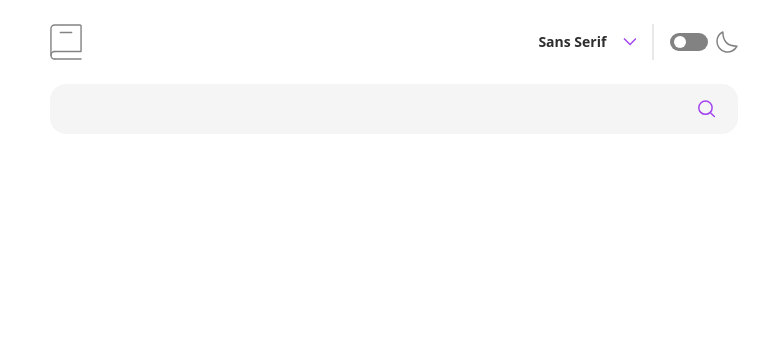
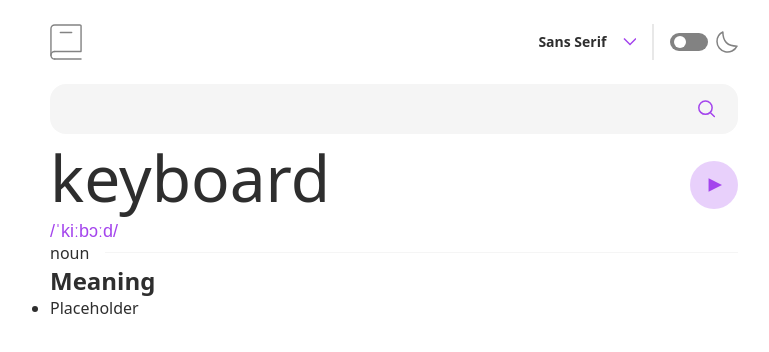
Before and after one commit to LucianoDLima/Dictionary, a React (Vite) app: page / in a window 1280 px wide. Shown: the top 352 px of the page, without its empty margins (246-1015 px from the left). Built offline with nearby package versions, Linux system fonts and the light colour scheme.

Commit message:
Add body and fix accessibility issues
- All interactive items can be tabbed

- All buttons have screen reader support

- Replace accent style variable as it was being wrongly used

```diff
--- /dev/null
+++ b/src/components/Body/index.tsx
@@ -0,0 +1,18 @@
+import Wrapper from '../../components/Wrapper';
+import Word from '../../components/Word';
+import PartOfSpeech from '../../components/PartOfSpeech';
+import Meaning from '../Meaning';
+
+function Body() {
+  return (
+    <Wrapper>
+      <Word />
+      <PartOfSpeech speech='noun' />
+      <Meaning>
+        <li>Placeholder</li>
+      </Meaning>
+    </Wrapper>
+  );
+}
+
+export default Body;
--- a/src/components/Header/index.tsx
+++ b/src/components/Header/index.tsx
@@ -24,7 +24,7 @@ const StyledHeader = styled.header`
   justify-content: space-between;
   padding-inline: var(--p-mobile);
   margin-block: var(--p-mobile);
-  font-size: var(--fs-body-S);
+  font-size: var(--fs-body-XS);
   max-width: var(--w-max-width);
   margin-inline: auto;
 
--- /dev/null
+++ b/src/components/Meaning/index.tsx
@@ -0,0 +1,16 @@
+type MeaningType = {
+  children: React.ReactNode
+}
+
+function Meaning({children}: MeaningType) {
+  return (
+    <div>
+      <h2>Meaning</h2>
+      <ul>
+        {children}
+      </ul>
+    </div>
+  )
+}
+
+export default Meaning
--- /dev/null
+++ b/src/components/PartOfSpeech/index.tsx
@@ -0,0 +1,28 @@
+import styled from 'styled-components';
+
+type PartOfSpeechType = {
+  speech: string;
+};
+
+function PartOfSpeech({ speech }: PartOfSpeechType) {
+  return (
+    <StyledContainer>
+      <p>{speech}</p>
+      <span />
+    </StyledContainer>
+  );
+}
+
+export default PartOfSpeech;
+
+const StyledContainer = styled.div`
+  display: flex;
+  align-items: center;
+  gap: 1rem;
+
+  span {
+    width: 100%;
+    background-color: var(--clr-bg-secondary);
+    height: 1px;
+  }
+`;
--- a/src/components/Search/index.tsx
+++ b/src/components/Search/index.tsx
@@ -62,6 +62,6 @@ const StyledSearchIcon = styled.svg`
   pointer-events: none;
 
   path {
-    stroke: var(--clr-accent-purple);
+    stroke: var(--clr-accent);
   }
 `;
--- a/src/components/ToggleContainer/FontToggle/index.tsx
+++ b/src/components/ToggleContainer/FontToggle/index.tsx
@@ -85,7 +85,7 @@ const StyledArrow = styled.svg`
   pointer-events: none;
 
   path {
-    stroke: var(--clr-accent-purple);
+    stroke: var(--clr-accent);
   }
 `;
 
--- a/src/components/ToggleContainer/ThemeToggle/index.tsx
+++ b/src/components/ToggleContainer/ThemeToggle/index.tsx
@@ -22,7 +22,13 @@ function ThemeToggle() {
         onClick={toggleTheme}
         onKeyUp={() => handleKeyPressThemeChange}
         direction={darkTheme ? '60%' : '10%'}
-      />
+      >
+        <p
+          className='screen-reader'
+        >
+          Theme Switch
+        </p>
+      </StyledRectangle>
 
       <StyledMoon
         xmlns='http://www.w3.org/2000/svg'
@@ -30,9 +36,9 @@ function ThemeToggle() {
       >
         <path
           fill='none'
-          stroke-linecap='round'
-          stroke-linejoin='round'
-          stroke-width='1.5'
+          strokeLinecap='round'
+          strokeLinejoin='round'
+          strokeWidth='1.5'
           d='M1 10.449a10.544 10.544 0 0 0 19.993 4.686C11.544 15.135 6.858 10.448 6.858 1A10.545 10.545 0 0 0 1 10.449Z'
         />
       </StyledMoon>
--- /dev/null
+++ b/src/components/Word/index.tsx
@@ -0,0 +1,52 @@
+import styled from 'styled-components';
+import { device } from '../../styles/MediaQuery';
+
+function Word() {
+  return (
+    <StyledContainer>
+      <div>
+        <StyledHeading>Keyboard</StyledHeading>
+        <StyledPronunciation>/ˈkiːbɔːd/</StyledPronunciation>
+      </div>
+      <button >
+        <img
+          src='images/icon-play.svg'
+          alt='Play button'
+        />
+      </button>
+    </StyledContainer>
+  );
+}
+
+export default Word;
+
+const StyledContainer = styled.div`
+  display: flex;
+  justify-content: space-between;
+  max-width: var(--w-max-width);
+  margin-inline: auto;
+
+  button {
+    cursor: pointer;
+
+    img {
+      --play-button: 3rem;
+      max-width: var(--play-button);
+    }
+  }
+`;
+
+const StyledHeading = styled.p`
+  font-size: var(--fs-heading-L);
+  text-transform: lowercase;
+
+  @media ${device.tablet} {
+    font-size: var(--fs-heading-XL);
+  }
+`;
+
+const StyledPronunciation = styled.p`
+  font-family: sans-serif, var(--fm-auto);
+  font-size: var(--fs-body-M);
+  color: var(--clr-accent);
+`;
--- /dev/null
+++ b/src/components/Wrapper/index.tsx
@@ -0,0 +1,17 @@
+import styled from 'styled-components';
+
+type WrapperType = {
+  children: React.ReactNode;
+};
+
+function Wrapper({ children }: WrapperType) {
+  return <StyledContainer>{children}</StyledContainer>;
+}
+
+export default Wrapper;
+
+const StyledContainer = styled.main`
+  max-width: var(--w-max-width);
+  margin-inline: auto;
+  padding-inline: var(--p-mobile);
+`;
--- a/src/hooks/useTheme.tsx
+++ b/src/hooks/useTheme.tsx
@@ -17,7 +17,7 @@ const ThemeUpdateContext = createContext<() => void>(() => {});
 /**
  * Hook to get the current theme state
  *
- * @throws {Error} Throws an error if used outside a ThemeProvider
+ * @throws {Error} Throw error if used outside a ThemeProvider
  * @returns {ThemeContextProps} The current theme state
  */
 export function useTheme(): ThemeContextProps {
@@ -33,7 +33,7 @@ export function useTheme(): ThemeContextProps {
 /**
  * Hook to get the function for updating the theme
  *
- * @throws {Error} Throws an error if used outside a ThemeProvider
+ * @throws {Error} Throw error if used outside a ThemeProvider
  * @returns {() => void} The function for updating the theme
  */
 export function useThemeUpdate(): () => void {
--- a/src/pages/App.tsx
+++ b/src/pages/App.tsx
@@ -2,6 +2,7 @@ import Styles from '../styles';
 import { ThemeProvider } from '../hooks/useTheme';
 import Header from '../components/Header';
 import Search from '../components/Search';
+import Body from '../components/Body';
 
 function App() {
   return (
@@ -10,6 +11,8 @@ function App() {
       <ThemeProvider>
         <Header />
         <Search />
+        <h1 className='screen-reader'>Dictionary application</h1>
+        <Body />
       </ThemeProvider>
     </>
   );
--- a/src/styles/GlobalStyles.tsx
+++ b/src/styles/GlobalStyles.tsx
@@ -75,11 +75,13 @@ export const VariablesStyle = createGlobalStyle`
     --fm-tertiary: 'Monospace', var(--fm-auto);
 
     /* -- Font Size -- */
-    --fs-heading-L: 4rem;
+    --fs-heading-XL: 4rem;
+    --fs-heading-L: 2rem;
     --fs-heading-M: 1.5rem;
     --fs-heading-S: 1.25rem;
     --fs-body-M: 1.125rem;
-    --fs-body-S: 0.875rem;
+    --fs-body-S: 0.9375rem;
+    --fs-body-XS: 0.875rem;
 
     /* -- Paddings and margins -- */
     --p-mobile: 1.5rem;
@@ -96,8 +98,7 @@ export const ThemeStyle = createGlobalStyle`
     --clr-bg-tertiary: _;
     --clr-body-primary: var(--mine-shaft--medium);
     --clr-body-secondary: var(--boulder);
-    --clr-accent: var(--medium-orange);
-    --clr-accent-purple: var(--medium-purple);
+    --clr-accent: var(--medium-purple);
     --clr-error: var(--sunset-orange);
     --clr-bg-toggle: var(--boulder);
     --clr-button-toggle: var(--white);
@@ -109,8 +110,7 @@ export const ThemeStyle = createGlobalStyle`
     --clr-bg-tertiary: var(--mine-shaft--medium);
     --clr-body-primary: var(--white);
     --clr-body-secondary: var(--boulder);
-    --clr-accent: var(--medium-orange);
-    --clr-accent-purple: var(--medium-purple);
+    --clr-accent: var(--medium-purple);
     --clr-error: var(--sunset-orange);
     --clr-bg-toggle: var(--medium-purple);
     --clr-button-toggle: var(--white);
```
